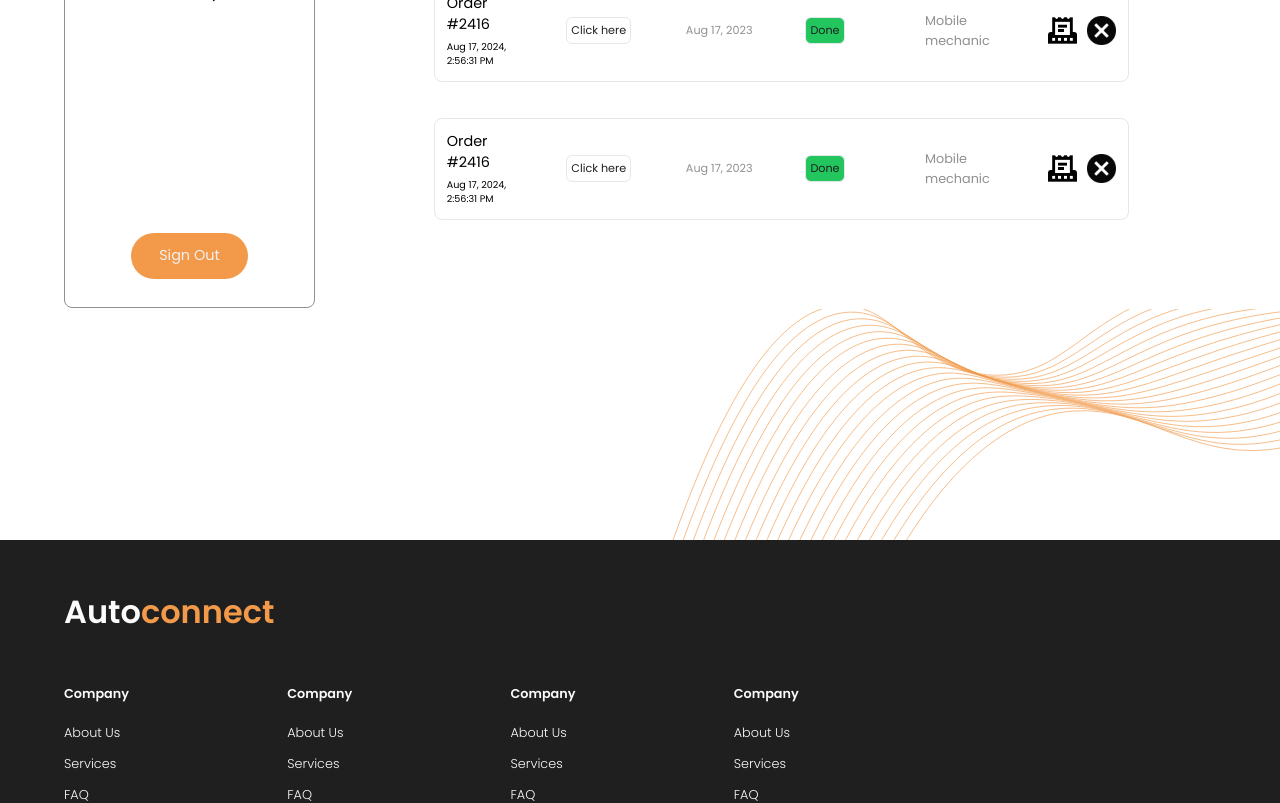
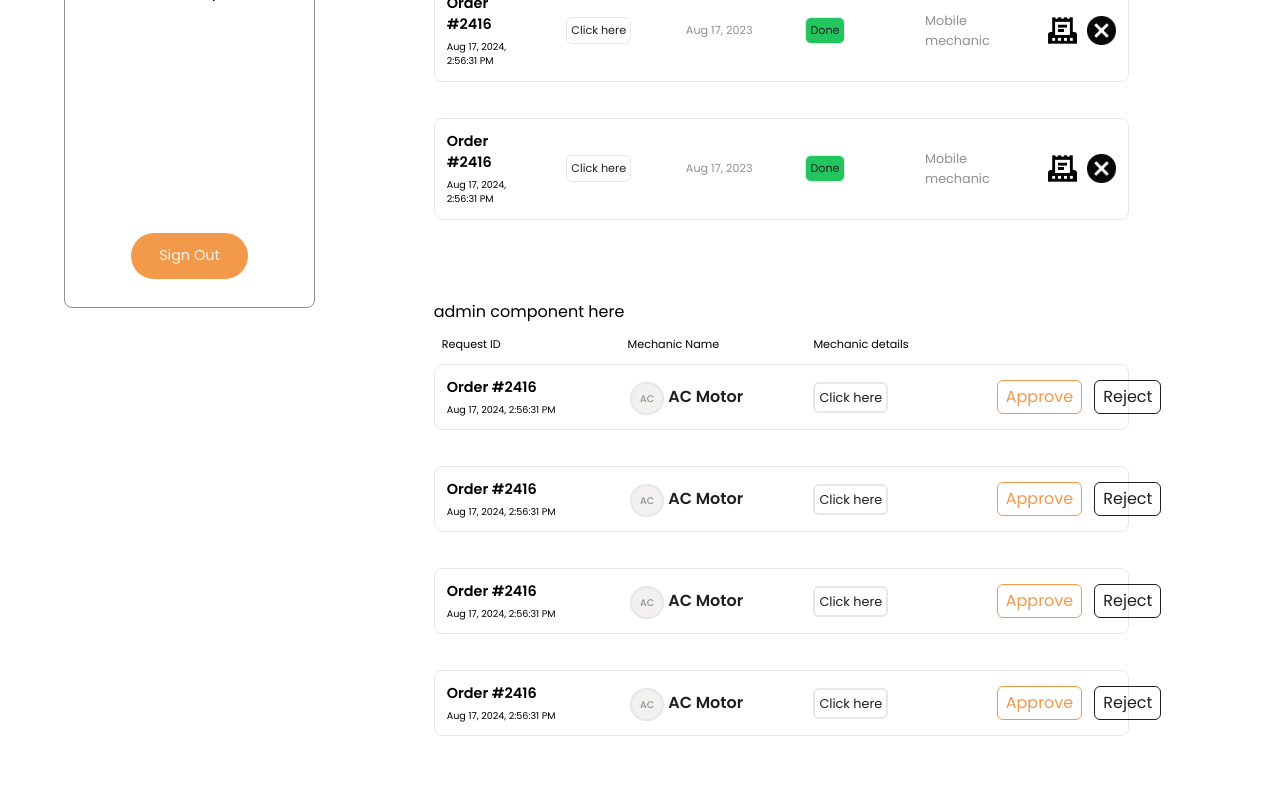
Before and after one commit to abdul-ahad12/autoconnectdev, a Next.js app: page /customerDashboard in a window 1280 px wide. Shown: the part 540-1343 px from the top of the page. Built offline with nearby package versions, Linux system fonts and the light colour scheme.

Commit message:
request admin

```diff
--- /dev/null
+++ b/components/admin/RequestAdmin.js
@@ -0,0 +1,73 @@
+import React, { useState } from "react";
+
+const RequestAdmin = ({ orderNumber, dateTime, acmotors }) => {
+  const [modalOpen, setModalOpen] = useState(false);
+
+  const handleButtonClick = () => {
+    setModalOpen(true);
+  };
+
+  const handleCloseModal = () => {
+    setModalOpen(false);
+  };
+
+  return (
+    <div className="grid grid-cols-4 gap-x-16 items-center border-[1px] py-3 px-3 rounded-lg">
+      <div className="flex flex-col gap-1">
+        <div className="text-[0.9rem] font-semibold">{orderNumber}</div>
+        <div className="text-[0.6rem]">{dateTime}</div>
+      </div>
+      <button className="text-primary w-fit text-[1rem] rounded-md font-semibold">
+        <span className="bg-graycolor text-graycolor2 text-[0.6rem] rounded-full p-2 border-2 font-medium mr-1">
+          AC
+        </span>
+        {acmotors}
+      </button>
+      <button className="text-primary w-fit text-[0.8rem] border-2 rounded-md p-1">
+        Click here
+      </button>
+      <div className="flex gap-3">
+        <button className="text-secondary border-secondary border-[1px] px-2 py-1 rounded-md">
+          Approve
+        </button>
+        <button
+          onClick={handleButtonClick}
+          className="text-primary border-primary border-[1px] px-2 py-1 rounded-md"
+        >
+          Reject
+        </button>
+      </div>
+
+      {modalOpen && (
+        <div className="fixed inset-0 flex items-center justify-center z-50">
+          <div className="absolute inset-0 bg-graycolor2/90 backdrop-blur-xl opacity-70"></div>
+          <div className="relative bg-white rounded-lg p-8 max-w-sm w-[100%]">
+            <h2 className="text-xl font-semibold mb-4">
+              Rejection <span className="text-secondary">reason</span>
+            </h2>
+            <textarea
+              className="w-full placeholder: border-[1px] rounded-xl h-44 p-2"
+              placeholder="write something... "
+            />
+            <div className="flex gap-2 justify-end">
+              <button
+                className="mt-4 text-primary bg-graycolor px-4 py-2 rounded-full"
+                onClick={handleCloseModal}
+              >
+                cancel
+              </button>
+              <button
+                className="mt-4 bg-secondary text-white px-4 py-2 rounded-full"
+                onClick={handleCloseModal}
+              >
+                Submit
+              </button>
+            </div>
+          </div>
+        </div>
+      )}
+    </div>
+  );
+};
+
+export default RequestAdmin;
--- a/components/section/Order.js
+++ b/components/section/Order.js
@@ -46,6 +46,7 @@ import ReceiptImg from "../../public/dashboard/Receipt.svg";
 import NoOrdersYet from "./NoOrdersYet";
 import DateScroll from "./DateScroller";
 import RangeBar from "./RangeBar";
+import RequestAdmin from "../admin/RequestAdmin";
 
 const Order = () => {
   const ordersData = [
@@ -71,6 +72,35 @@ const Order = () => {
       orderNumber: "Order #2416",
       dateTime: "Aug 17, 2024, 2:56:31 PM",
       status: "Aug 17, 2023",
+      service: "Mobile mechanic",
+    },
+    // Add data for the remaining orders here...
+  ];
+
+  // request admin array
+  const requestData = [
+    {
+      orderNumber: "Order #2416",
+      dateTime: "Aug 17, 2024, 2:56:31 PM",
+      acmotor: "AC Motor",
+      service: "Mobile mechanic",
+    },
+    {
+      orderNumber: "Order #2416",
+      dateTime: "Aug 17, 2024, 2:56:31 PM",
+      acmotor: "AC Motor",
+      service: "Mobile mechanic",
+    },
+    {
+      orderNumber: "Order #2416",
+      dateTime: "Aug 17, 2024, 2:56:31 PM",
+      acmotor: "AC Motor",
+      service: "Mobile mechanic",
+    },
+    {
+      orderNumber: "Order #2416",
+      dateTime: "Aug 17, 2024, 2:56:31 PM",
+      acmotor: "AC Motor",
       service: "Mobile mechanic",
     },
     // Add data for the remaining orders here...
@@ -135,6 +165,24 @@ const Order = () => {
       {/* <NoOrdersYet /> */}
       {/* <DateScroll /> */}
       {/* <RangeBar /> */}
+      <div className="mt-20">admin component here</div>
+      <div className="grid  grid-cols-4 gap-x-16 items-center text-[0.7rem]  py-3 px-2 rounded-lg">
+        <div>Request ID</div>
+        <div>Mechanic Name</div>
+        <div>Mechanic details</div>
+        <div></div>
+      </div>
+      <div className="flex flex-col gap-9">
+        {requestData.map((order, index) => (
+          <RequestAdmin
+            key={index}
+            acmotors={order.acmotor}
+            orderNumber={order.orderNumber}
+            dateTime={order.dateTime}
+            service={order.service}
+          />
+        ))}
+      </div>
     </div>
   );
 };
@@ -144,7 +192,7 @@ export default Order;
 const OrderItem = ({ orderNumber, dateTime, status, service }) => (
   <div className="grid grid-cols-6  gap-x-12 items-center border-[1px] py-3 px-3 rounded-lg">
     <div className="flex flex-col gap-1">
-      <div className="text-[0.9rem]">{orderNumber}</div>
+      <div className="text-[0.9rem] font-semibold">{orderNumber}</div>
       <div className="text-[0.6rem]">{dateTime}</div>
     </div>
     <button className="text-primary w-fit text-[0.7rem] border-[1px] rounded-md p-1">
```
